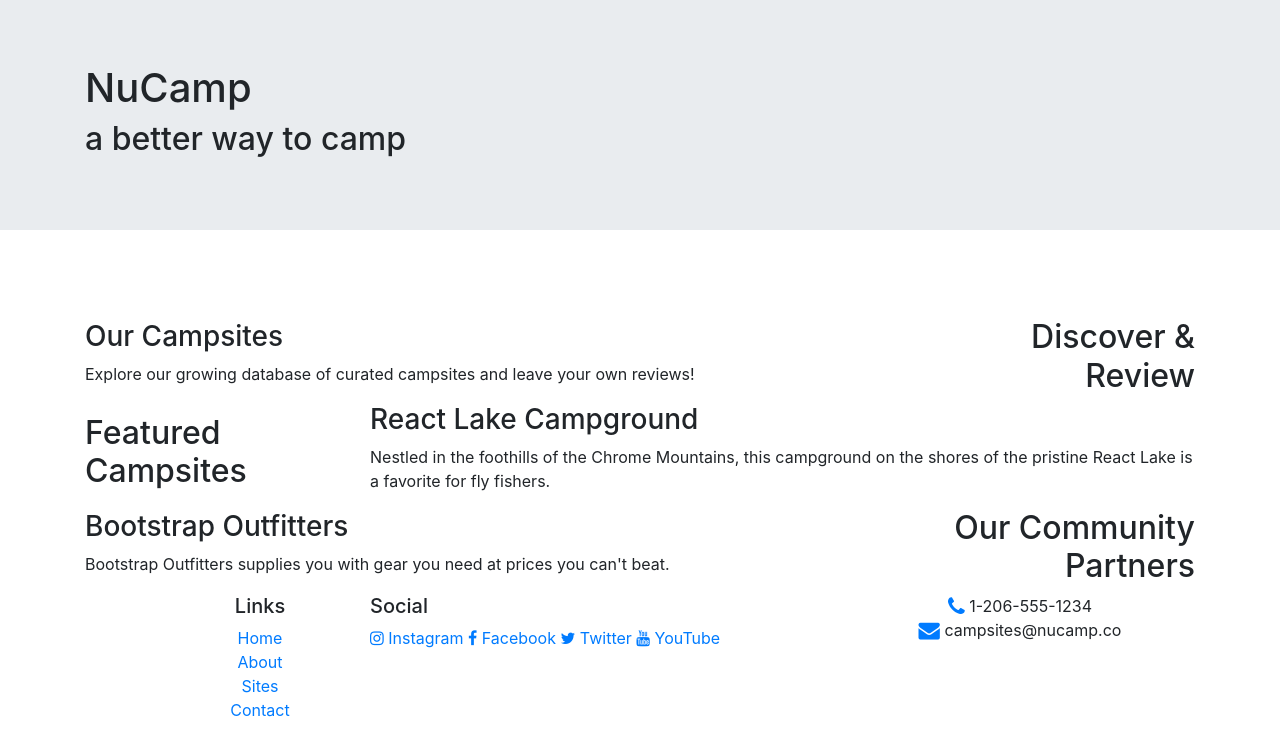
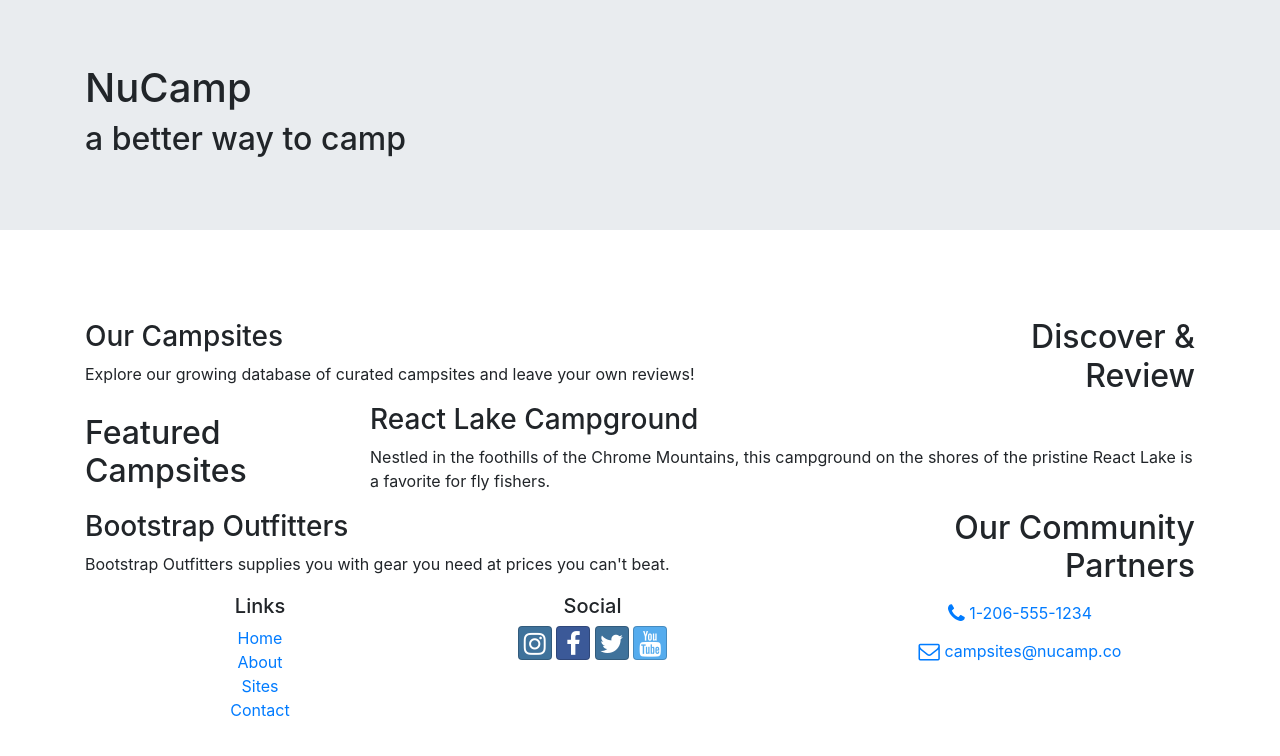
Before and after one commit to Codyl/bootstrap-camp, a website: page index.html in a window 1280 px wide. Drawn offline with nearby package versions, Linux system fonts and the light colour scheme.

Commit message:
Feat:Buttons

```diff
--- a/index.html
+++ b/index.html
@@ -9,10 +9,11 @@
     <!-- NPM minified files -->
     <link rel="stylesheet" href="node_modules/bootstrap/dist/css/bootstrap.min.css" />
     <link rel="stylesheet" href="node_modules/font-awesome/css/font-awesome.min.css" />
+    <link rel="stylesheet" href="node_modules/bootstrap-social/bootstrap-social.css" />
     <!-- Additional CSS must be placed after Bootstrap CSS -->
     <link rel="stylesheet" href="https://fonts.googleapis.com/css?family=Lobster%7COpen+Sans" />
 
-    <link rel="stylesheet" href="css/style.css" />
+    <link rel="stylesheet" href="css/styles.css" />
 
     <title>NuCamp: A Better Way To Camp</title>
 </head>
@@ -36,9 +37,9 @@
             <div class="collapse navbar-collapse" id="nucampNavbar">
                 <ul class="navbar-nav">
                     <li class="navbar-item active"><a href="#" class="nav-link"><i class="fa fa-home fa-lg"></i> Home</a></li>
-                    <li class="navbar-item"><a href="about.html" class="nav-link"><i class="fa fa-info fa-lg"></i> About</a></li>
+                    <li class="navbar-item"><a href="aboutus.html" class="nav-link"><i class="fa fa-info fa-lg"></i> About</a></li>
                     <li class="navbar-item"><a href="#" class="nav-link"><i class="fa fa-list fa-lg"></i> Sites</a></li>
-                    <li class="navbar-item"><a href="#" class="nav-link"><i class="fa fa-address-card fa-lg"></i> Contact</a></li>
+                    <li class="navbar-item"><a href="contactus.html" class="nav-link"><i class="fa fa-address-card fa-lg"></i> Contact</a></li>
                 </ul>
             </div>
         </div>
@@ -88,16 +89,18 @@
                         <li><a href="#">Contact</a></li>
                     </ul>
                 </div>
-                <div class="col-6 col-sm-5">
+                <div class="col-6 col-sm-5 text-center">
                     <h5>Social</h5>
-                    <a href="http://instagram.com/"><i class="fa fa-instagram"></i> Instagram</a>
-                    <a href="http://facebook.com/"><i class="fa fa-facebook"></i> Facebook</a>
-                    <a href="http://twitter.com/"><i class="fa fa-twitter"></i> Twitter</a>
-                    <a href="http://youtube.com/"><i class="fa fa-youtube"></i> YouTube</a>
+                    <a class="btn btn-social-icon btn-instagram" href="http://instagram.com/"><i class="fa fa-instagram"></i></a>
+                    <a class="btn btn-social-icon btn-facebook" href="http://facebook.com/"><i class="fa fa-facebook"></i></a>
+                    <a class="btn btn-social-icon btn-instagram" href="http://twitter.com/"><i class="fa fa-twitter"></i></a>
+                    <a class="btn btn-social-icon btn-twitter" href="http://youtube.com/"><i class="fa fa-youtube"></i></a>
                 </div>
                 <div class="col-sm-4 text-center">
-                    <i class="fa fa-phone fa-lg text-primary"></i> 1-206-555-1234<br />
-                    <i class="fa fa-envelope fa-lg text-primary"></i> campsites@nucamp.co
+                    <a role="button" href="tel:+12065551234" class="btn btn-link"><i class="fa fa-phone fa-lg text-primary"></i>
+                        1-206-555-1234</a><br />
+                    <a role="button" href="mailto:campsites@nucamp.co" class="btn btn-link"><i
+                            class="fa fa-envelope-o fa-lg text-primary"></i> campsites@nucamp.co</a>
                 </div>
             </div>
         </div>
--- a/package.json
+++ b/package.json
@@ -16,6 +16,7 @@
   },
   "dependencies": {
     "bootstrap": "^4.5.2",
+    "bootstrap-social": "^5.1.1",
     "font-awesome": "^4.7.0",
     "jquery": "^3.5.1",
     "popper.js": "^1.16.1"
```
Also changed, not shown: 1 other file.
